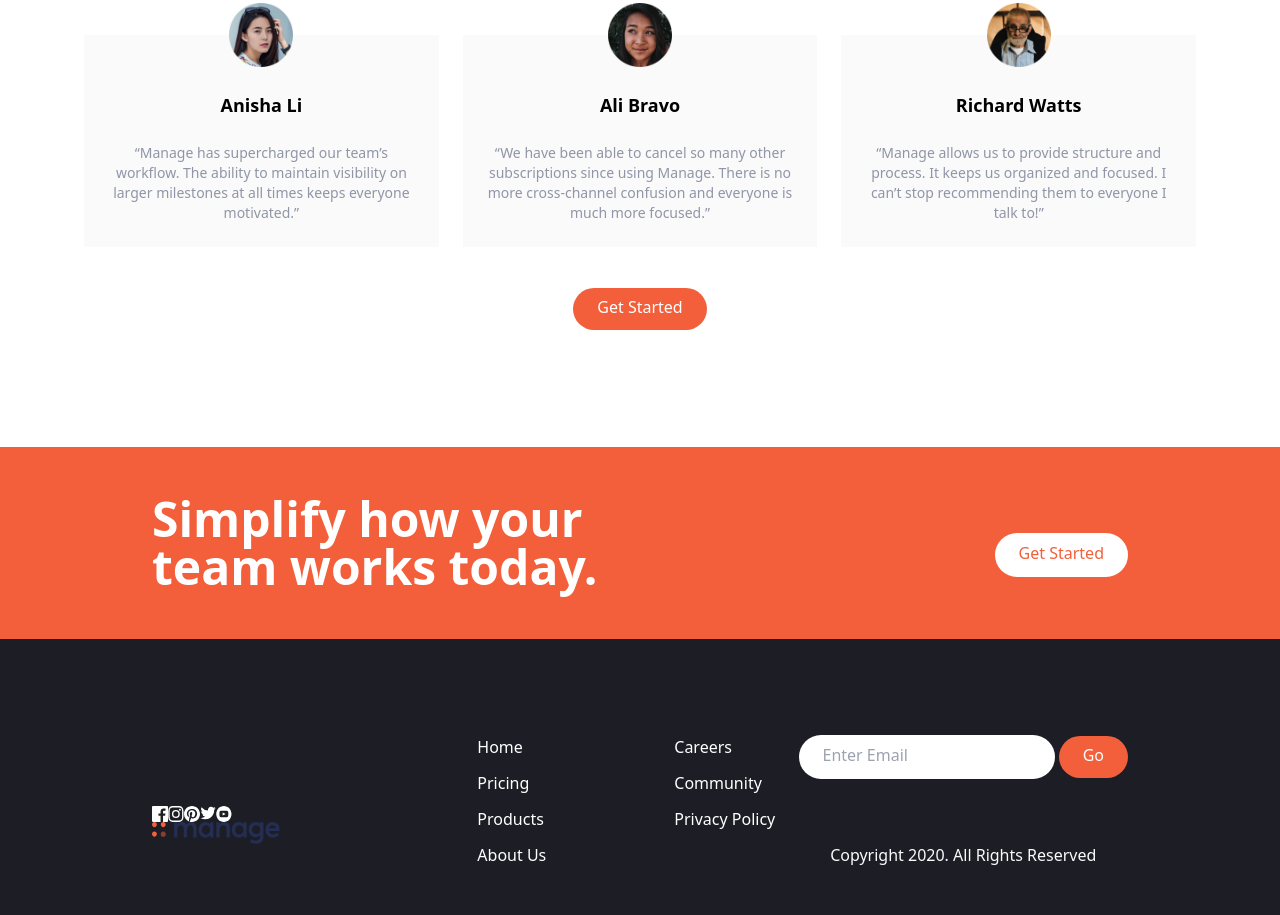
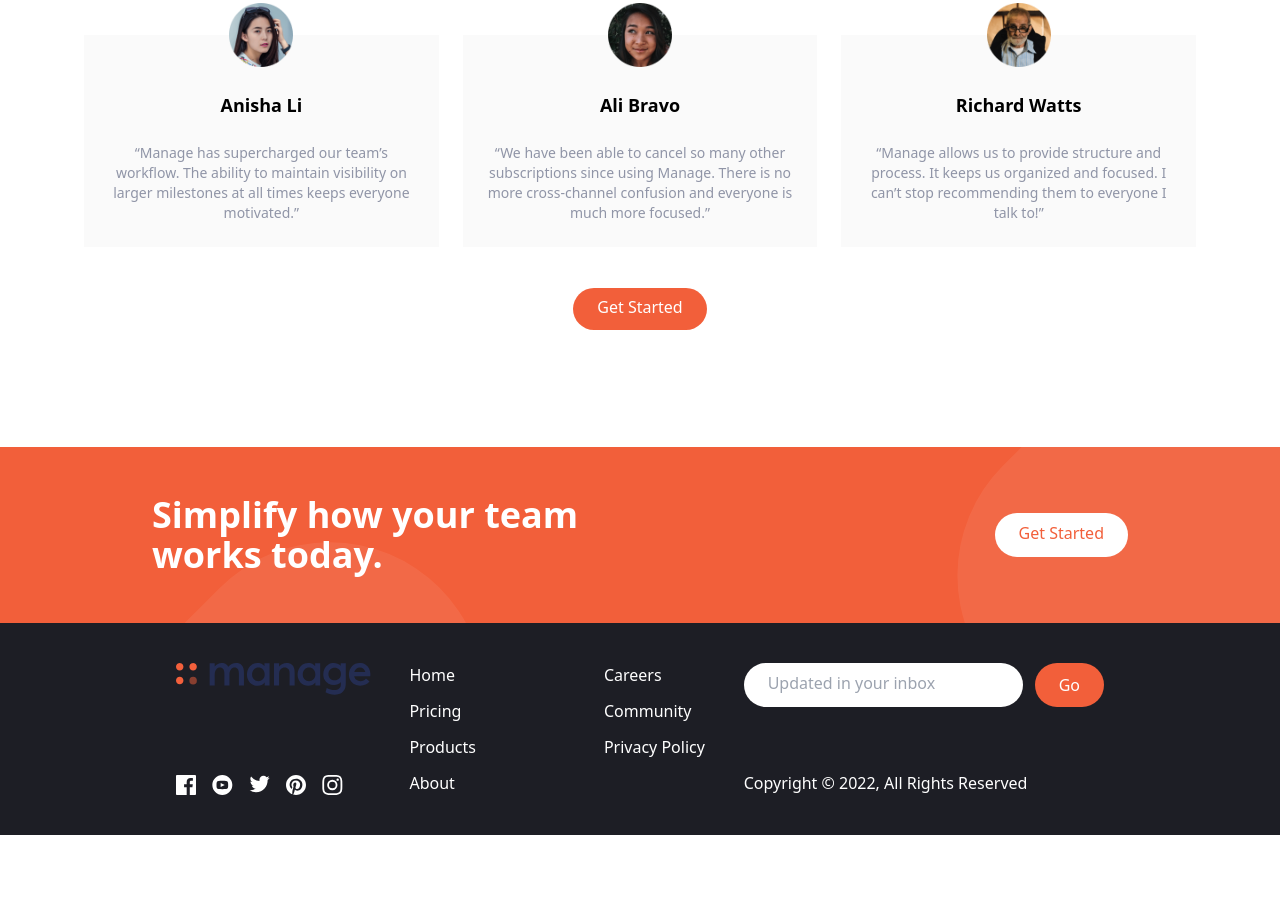
Before and after one commit to thelouisgram/manage-landing-page, a website: page index.html in a window 1280 px wide. Shown: the part 1369-2284 px from the top of the page. After the commit the page ends 2204 px from the top, so only its background shows below. Drawn offline with Linux system fonts and the light colour scheme.

Commit message:
completed

```diff
--- a/index.html
+++ b/index.html
@@ -29,6 +29,24 @@
            href="#" class="hidden md:block p-3 px-6 pt-2 text-white bg-brightRed
           rounded-full baseline hover:bg-brightRedLight">Get Started</a
           >
+          <!-- Hamburger  Icon-->
+          <button id="menu-btn" class="block hamburger md:hidden focus:outline-none">
+            <span class="hamburger-top"></span>
+            <span class="hamburger-middle"></span>
+            <span class="hamburger-bottom"></span>
+          </button>
+    </div>
+    <!-- Mobile Menu -->
+    <div class="md:hidden">
+        <div id="menu"
+        class="absolute flex-col items-center self-end hidden
+        py-8 mt-10 space-y-6 font-bold bg-white sm:w-auto sm:self-center left-6 right-6 drop-shadow-md">
+        <a href="#">Pricing</a>
+        <a href="#">Products</a>
+        <a href="#">About Us</a>
+        <a href="#">Careers</a>
+        <a href="#">Community</a>
+        </div>
     </div>
    </nav>
 
@@ -178,68 +196,85 @@
           >
         </div>
         </section>
+        <!-- CTA Section -->
         <section id="cta" class="bg-brightRed">
-            <div class="container flex flex-col items-center space-y-6 mx-auto md:flex-row py-24 md:py-12 md:justify-between">
-                <h2 class="text-5xl font-bold text-center text-white md:text-left md:w-1/2">
+            <!-- Flex container -->
+            <div class="container flex flex-col items-center space-y-12
+            mx-auto md:flex-row py-24 md:py-12 md:space-y-0 md:justify-between">
+                <h2 class="text-5xl font-bold leading-tight text-center
+                text-white md:text-left md:text-4xl md:w-1/2">
                     Simplify how your team works today.
                 </h2>
                 <a
            href="#" class="p-3 px-6 pt-2 text-brightRed bg-white
-          rounded-full baseline hover:bg-brightRedLight">Get Started</a
+          rounded-full baseline hover:bg-gray-900">Get Started</a
           >
             </div>
         </section>
 
         <!-- Footer -->
-       <section id="footer" class='bg-veryDarkBlue'>
-    <div class="container flex flex-col-reverse space-y-12 items-center mx-auto py-12 md:flex-row justify-between">
-        <div class="flex flex-col-reverse space-y-24 md:items-left md:w-1/3">
-            <img src="images/logo.svg" alt="" class="w-32">
-            <div class="flex flex-row space-x-0">
-                <a class=" h-16 w-16 md:w-4 md:h-4">
+        <footer class="bg-veryDarkBlue">
+            <!-- Flex container -->
+            <div class="container flex flex-col-reverse justify-between
+            px-6 py-10 mx-auto space-y-8 md:flex-row md:space-y-0">
+            <!-- Logo -->
+            <div class="mx-auto my-6 text-white md:hidden">
+                        Copyright &copy; 2022, All Rights Reserved
+            </div>
+            <!-- Social icons -->
+                <div class="flex flex-col-reverse items-center justify-between md:flex-col md:space-y-0 md:items-start">
+                    <div>
+                        <img src="images/logo.svg" class='h-8' alt="">
+                    </div>
+                    <div class="flex justify-center mb-12 md:mb-0 space-x-4">
+                        <a href="">
                             <img src="images/icon-facebook.svg" alt="">
                         </a>
-                <a class=" h-16 w-16 md:w-4 md:h-4">
-                    <img src="images/icon-instagram.svg" alt="">
+                        <a href="">
+                            <img src="images/icon-youtube.svg" alt="">
                         </a>
-                <a class=" h-16 w-16 md:w-4 md:h-4">
+                        <a href="">
+                            <img src="images/icon-twitter.svg" alt="">
+                        </a>
+                        <a href="">
                             <img src="images/icon-pinterest.svg" alt="">
                         </a>
-                <a class=" h-16 w-16 md:w-4 md:h-4">
-                    <img src="images/icon-twitter.svg" alt="">
-                </a>
-                <a class=" h-16 w-16 md:w-4 md:h-4">
-                    <img src="images/icon-youtube.svg" alt="">
+                        <a href="">
+                            <img src="images/icon-instagram.svg" alt="">
                         </a>
                     </div>
                 </div>
-        <div class="flex space-x-32">
-            <ul class="space-y-3 text-white text-sm md:text-base">
-                <li class="hover:text-brightRed">Home</li>
-                <li class="hover:text-brightRed">Pricing</li>
-                <li class="hover:text-brightRed">Products</li>
-                <li class="hover:text-brightRed">About Us</li>
-            </ul>
-            <ul class="space-y-3 text-white text-sm md:text-base">
-                <li class="hover:text-brightRed">Careers</li>
-                <li class="hover:text-brightRed">Community</li>
-                <li class="hover:text-brightRed">Privacy Policy</li>
-            </ul>
+                <!-- Footer Links -->
+                <div class="flex justify-around space-x-32">
+                    <div class="flex flex-col space-y-3 text-white">
+                        <a href="" class="hover:text-brightRed">Home</a>
+                        <a href="" class="hover:text-brightRed">Pricing</a>
+                        <a href="" class="hover:text-brightRed">Products</a>
+                        <a href="" class="hover:text-brightRed">About</a>
                     </div>
-
-        <div class="flex flex-col items-center space-y-16 md:items-right md:ml-auto">
-            <div >
-                <input placeholder='Enter Email' class="p-3 px-6 pt-2 b-0 w-64 rounded-full">
-                <a href="#" class="p-3 px-6 pt-2 text-white bg-brightRed
-                rounded-full baseline hover:bg-brightRedLight">Go</a>
-            </div>
-            <p class="hidden text-sm text-veryLightGrey md:text-base md:flex md:text-right">
-                Copyright 2020. All Rights Reserved
-            </p>
+                    <div class="flex flex-col space-y-3 text-white">
+                        <a href="" class="hover:text-brightRed">Careers</a>
+                        <a href="" class="hover:text-brightRed">Community</a>
+                        <a href="" class="hover:text-brightRed">Privacy Policy</a>
                     </div>
                 </div>
-</section>
-
-
+                <!-- Newsletter -->
+                <div class="flex flex-col justify-between">
+                    <form action="">
+                        <div class="flex space-x-3">
+                            <input type="text" placeholder='Updated in your inbox'class="flex-1 px-4 p-3 px-6 pt-2
+                             rounded-full focus:outline-none">
+                             <button class="px-6 pu-2 text-white rounded-full bg-brightRed hover:bg-brightRedLight focus:outline-none">
+                                Go
+                             </button>
+                        </div>
+                    </form>
+                    <div class="hidden text-white md:block">
+                        Copyright &copy; 2022, All Rights Reserved
+                    </div>
+                </div>
+            </div>
+        </footer>
+        <script src='js/script.js'></script>
 </body>
 </html>
--- a/input.css
+++ b/input.css
@@ -1,3 +1,78 @@
 @tailwind base;
 @tailwind components;
 @tailwind utilities;
+
+body{
+    background-image: url('../images/bg-tablet-pattern.svg');
+    background-repeat: no-repeat;
+    background-size: 800px;
+    background-position: 90% -25%;
+}
+
+#cta{
+    background-image: url('../images/bg-simplify-section-desktop.svg');
+    background-repeat: no-repeat;
+
+}
+
+@media (max-width: 576px){
+
+#cta{
+    background-image: url('../images/bg-simplify-section-mobile.svg');
+
+}
+
+
+body{
+    background-position: 50px -50px;
+    background-size: 500px
+}
+}
+
+/* Hamburger Menu */
+.hamburger{
+    cursor: pointer;
+    width: 24px;
+    height: 24px;
+    transition: all 0.25s;
+    position:relative;
+}
+
+.hamburger-top,
+.hamburger-middle,
+.hamburger-bottom{
+    position:absolute;
+    top:0;
+    left: 0;
+    width:24px;
+    height:2px;
+    background:black;
+    transform: rotate(0);
+    transition: all 0.5s;
+}
+
+.hamburger-middle{
+    transform: translateY(7px);
+}
+
+.hamburger-bottom{
+    transform: translateY(14px);
+}
+
+.open{
+    transform: rotate(90deg);
+    transform: translateY(0px);
+}
+
+.open .hamburger-top{
+    transform: rotate(45deg) translateY(6px) translate(6px);
+}
+
+.open .hamburger-middle{
+    display:none;
+}
+
+
+.open .hamburger-bottom{
+    transform: rotate(-45deg) translateY(6px) translate(-6px);
+}
--- /dev/null
+++ b/js/script.js
@@ -0,0 +1,9 @@
+const btn = document.getElementById('menu-btn')
+const nav = document.getElementById('menu')
+
+
+btn.addEventListener('click', () =>{
+    btn.classList.toggle('open')
+    nav.classList.toggle('flex')
+    nav.classList.toggle('hidden')
+})
```
Also changed, not shown: css/main.css. Lines whose indentation alone changed are shown as unchanged.
